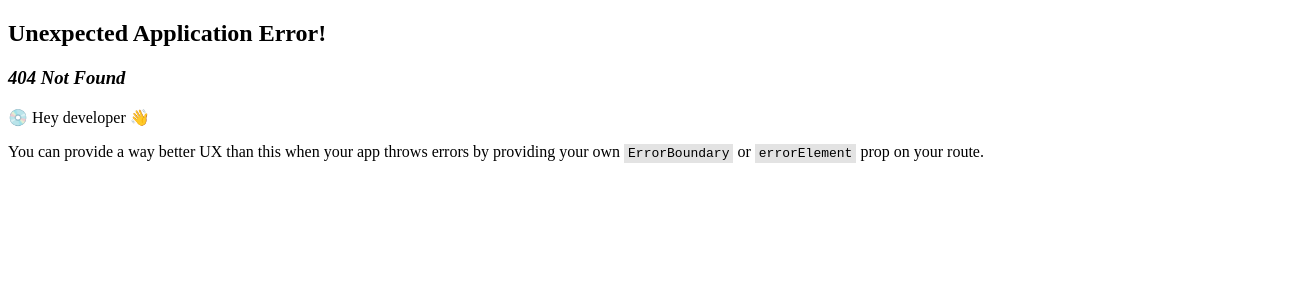
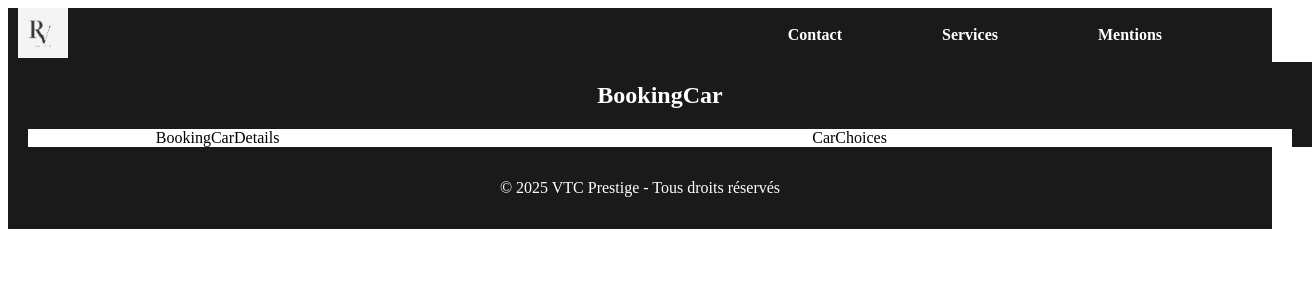
Before and after one commit to nivorako/VTC, a React (Vite) app: page /bookingCar in a window 1280 px wide. Before the commit this address had no page. Shown: the top 300 px of the page, 1312 px wide, since content can reach past the window. Built offline with nearby package versions, Linux system fonts and the light colour scheme.

Commit message:
set BookingCar

```diff
--- a/src/components/Header.tsx
+++ b/src/components/Header.tsx
@@ -10,11 +10,10 @@ const HeaderContainer = styled.header`
   top: 0;
   max-width: 1440px;
   width: 100%;
+  background: ${theme.colors.background};
   margin: 0 auto;
+  padding: 0 10px;
   box-sizing: border-box;
-  background: transparent;
-  backdrop-filter: blur(10px); /* Effet de flou pour améliorer la lisibilité */
-  padding: 15px 30px;
   display: flex;
   justify-content: space-between;
   align-items: center;
@@ -28,6 +27,9 @@ const Logo = styled.img`
 const Nav = styled.nav`
   display: flex;
   gap: 100px;
+
+  padding: 10px 100px;
+  border-radius: 5px;
   @media (max-width: 768px) {
     display: none;
   }
@@ -85,7 +87,7 @@ function Header() {
   const handleClick = () => {
     setIsOpen(!isOpen);
   };
-  console.log("isOpen", isOpen);
+
   return (
     <HeaderContainer>
       <RouterNavLink to="/">
--- a/src/pages/Booking.tsx
+++ b/src/pages/Booking.tsx
@@ -25,13 +25,11 @@ const Booking = () => {
 
   const handleFormChange = (values: any) => {
     setFormValues(values);
-    console.log("FormValues updated :", values)
-
   };
 
   useEffect(() => {
     if (buttonRef.current) {
-      console.log("Button mounted successfully");
+
       setIsButtonMounted(true);
     }
     return () => setIsButtonMounted(false);
@@ -40,8 +38,6 @@ const Booking = () => {
 
    // Effet pour le défilement
    useEffect(() => {
-    console.log('useEffect triggered with formValues:', formValues);
-    console.log('buttonRef.current:', buttonRef.current);
 
     // Met à jour l'état de validation
     const formIsValid = Boolean(
@@ -56,13 +52,13 @@ const Booking = () => {
   if (formIsValid) {
 
     if (isButtonMounted && buttonRef.current) {
-      console.log("Button is mounted, scrolling...");
+
       buttonRef.current.scrollIntoView({
         behavior: 'smooth',
         block: 'center'
       });
     } else {
-      console.log("Button not mounted yet, scheduling scroll...");
+
       const timer = setTimeout(() => {
         if (buttonRef.current) {
           buttonRef.current.scrollIntoView({
@@ -78,10 +74,9 @@ const Booking = () => {
   }, [formValues, isButtonMounted]);
 
   const handleSubmit = (e?: React.MouseEvent<HTMLElement>) => {
-    e?.preventDefault();
+
     if (isValid) {
-      console.log("Formulaire soumis avec succès", formValues);
-      // Ici, vous pouvez ajouter la logique de soumission du formulaire
+
     }
   };
 
@@ -104,12 +99,14 @@ const Booking = () => {
         </BookingContainer>
           <Button
                 ref={buttonRef}
-                to="/Booking"
+                to="/BookingCar"
                 variant="primary"
                 size="large"
                 disabled={!isValid}
                 onClick={(e) => {
-                  e?.preventDefault();
+                  if (!isValid) {
+                    e?.preventDefault();
+                  }
                   handleSubmit(e);
                 }}
                 type="button"
--- /dev/null
+++ b/src/pages/BookingCar.tsx
@@ -0,0 +1,55 @@
+import styled from "styled-components";
+import { theme } from "../styles/theme";
+
+export default function BookingCar() {
+    return (
+        <Section>
+            <h1 style={{color: "white"}}>BookingCar</h1>
+            <BookingCarContainer>
+                <BookingCarDetails>
+                   BookingCarDetails
+                </BookingCarDetails>
+                <CarChoices>
+                    CarChoices
+                </CarChoices>
+            </BookingCarContainer>
+        </Section>
+    )
+}
+
+const Section = styled.section`
+    width: 100%;
+    height: 100%;
+    display: flex;
+    justify-content: center;
+    flex-direction: column;
+    align-items: center;
+    padding: 0 20px;
+    background: ${theme.colors.background};
+`
+
+const BookingCarContainer = styled.div`
+    width: 100%;
+    height: 100%;
+    display: flex;
+    justify-content: center;
+    align-items: center;
+    background: ${theme.colors.background};
+`
+
+const BookingCarDetails = styled.div`
+    width: 30%;
+    height: 100%;
+    display: flex;
+    justify-content: center;
+    align-items: center;
+    background: white;
+`
+const CarChoices = styled.div`
+    width: 70%;
+    height: 100%;
+    display: flex;
+    justify-content: center;
+    align-items: center;
+    background: white;
+`
--- a/src/router/index.tsx
+++ b/src/router/index.tsx
@@ -6,6 +6,7 @@ import Services from '../pages/Services'
 import Mentions from '../pages/Mentions'
 import MainLayout from '../layout/MainLayout'
 import Booking from '../pages/Booking'
+import BookingCar from '../pages/BookingCar'
 
 export const router = createBrowserRouter([
   {
@@ -30,6 +31,10 @@ export const router = createBrowserRouter([
       {
         path: '/booking',
         element: <Booking />
+      },
+      {
+        path: '/bookingCar',
+        element: <BookingCar />
       }
     ]
   }
```
